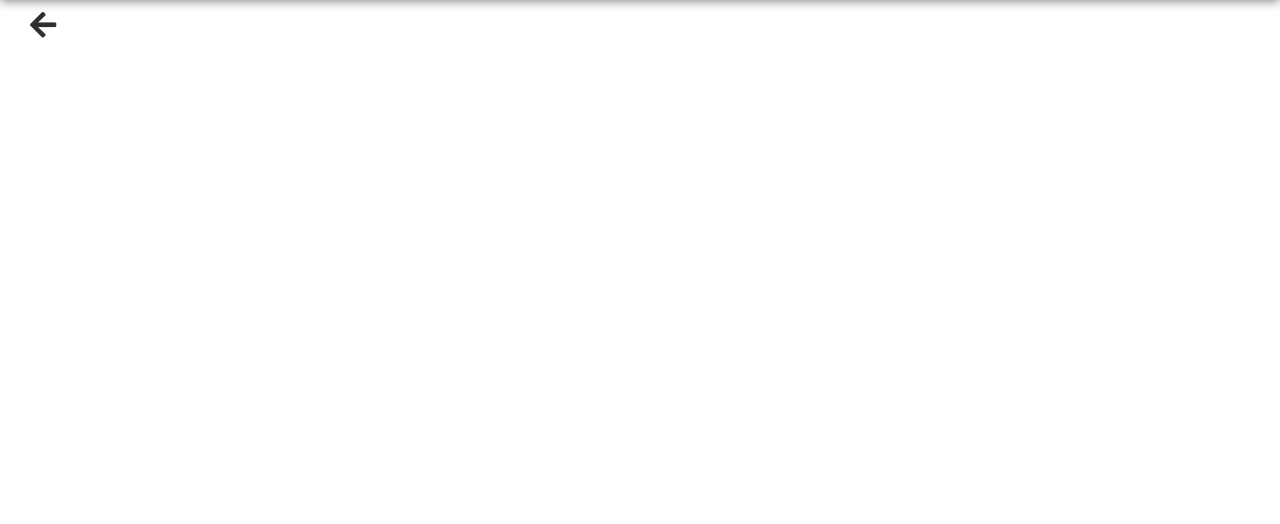
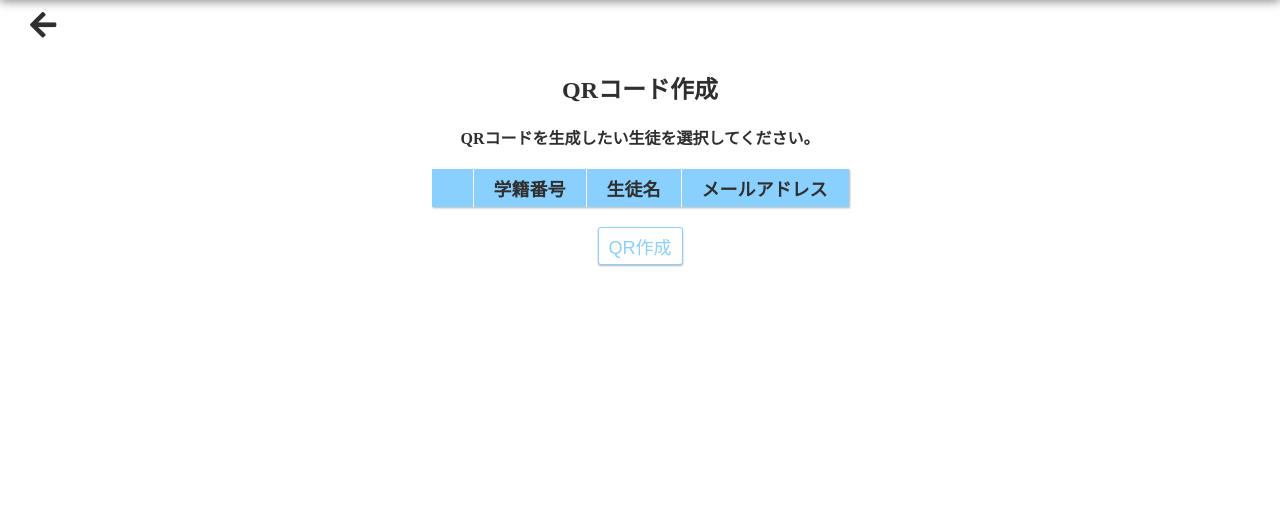
Before and after one commit to tora87/Hackathon_Jyobi_BMS, a Flask app: template templates/qr.html in a window 1280 px wide. Shown: the part 80-604 px from the top of the page. Run offline with Flask 2, Linux system fonts and the light colour scheme; the template is opened without the code that fills it, so the values that code supplies are empty; the visitor is signed in with stand-in values (Sample User, id 1).

Commit message:
[add]qr.htmlの雛形作成,qr.css追加 checkboxで複数人選択できるようにした。 複数人の時のサーバー側の処理は未実装。 name属性はuser_id

```diff
--- /dev/null
+++ b/static/css/qr.css
@@ -0,0 +1,63 @@
+@charset "utf-8";
+
+.container.qr {
+  margin : 0 auto;
+  width: 50%;
+  height: 400px;
+}
+
+.form-table {
+  margin: 0 auto;
+  border: 1px solid rgb(137, 208, 255);
+  border-collapse: collapse;
+  box-shadow: 1px 1px 2px rgb(0,0,0,.3);
+}
+
+.form-create-qr {
+  margin : 0 auto;
+  text-align: center;
+  padding: 20px;
+}
+
+.form-create-qr .btn {
+  margin: 20px;
+}
+
+.form-info-text {
+  font-size: 1.6rem;
+  text-align: center;
+  font-weight: bold;
+}
+
+th,td {
+  font-size: 1.8rem;
+  padding: 5px 20px;
+}
+
+th {
+  background:rgb(137, 208, 255);
+  border-right: 1px solid #fff;
+}
+
+td {
+  border: 1px solid rgb(137, 208, 255);
+}
+
+th:last-of-type {
+  border-right: none;
+}
+
+tr:nth-child(even) td {
+  background:rgb(226, 244, 255);
+}
+
+.form-table td label {
+  width: 100%;
+  cursor: pointer;
+}
+
+input[type="checkbox"] {
+  width: 20px;
+  height: 20px;
+  vertical-align: middle;
+}
--- a/templates/qr.html
+++ b/templates/qr.html
@@ -1,7 +1,36 @@
 {% extends 'template.html' %}
 
+{% block css %}
+<link rel="stylesheet" href="../static/css/qr.css">
+{% endblock %}
+
 {% block content %}
-
+<h2 class="page-title">QRコード作成</h2>
+  <div class="container qr">
+    <p class="form-info-text">QRコードを生成したい生徒を選択してください。</p>
+    <form action="" class="form-create-qr">
+      <table class="form-table">
+        <tr>
+          <th></th>
+          <th>学籍番号</th>
+          <th>生徒名</th>
+          <th>メールアドレス</th>
+        </tr>
+        <!-- 動的に増える部分 -->
+        {% if user_data is defined %}
+          {% for user in user_data %}
+          <tr>
+            <td><input type="checkbox" name="user_id" id="{{user.user_id}}"></td>
+            <td><label for="{{user.user_id}}">{{user.user_id}}</label></td>
+            <td><label for="{{user.user_id}}">{{user.name}}</label></td>
+            <td><label for="{{user.user_id}}">{{user.email}}</label></td>
+          </tr>
+          {% endfor %}
+        {% endif %}
+      </table>
+      <button type=submit class="btn">QR作成</button>
+    </form>
+  </div>
 
   <scrit src="../static/js/create_qr.js" type="text/javascript"></scrit>
 {% endblock %}
```
